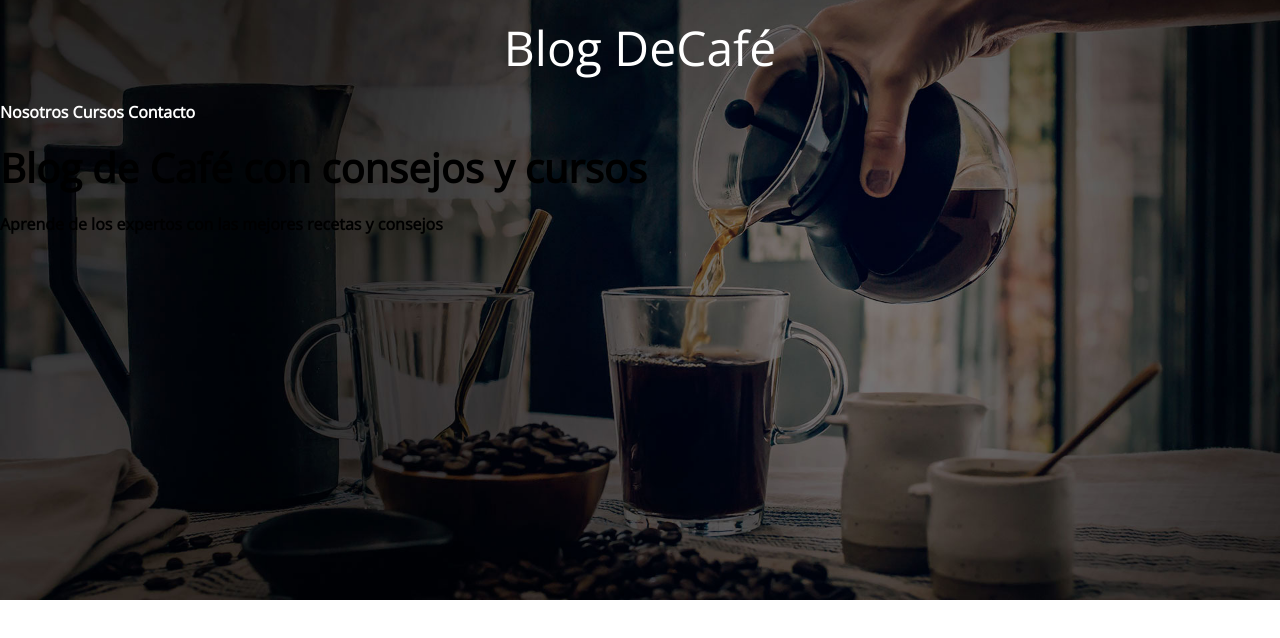
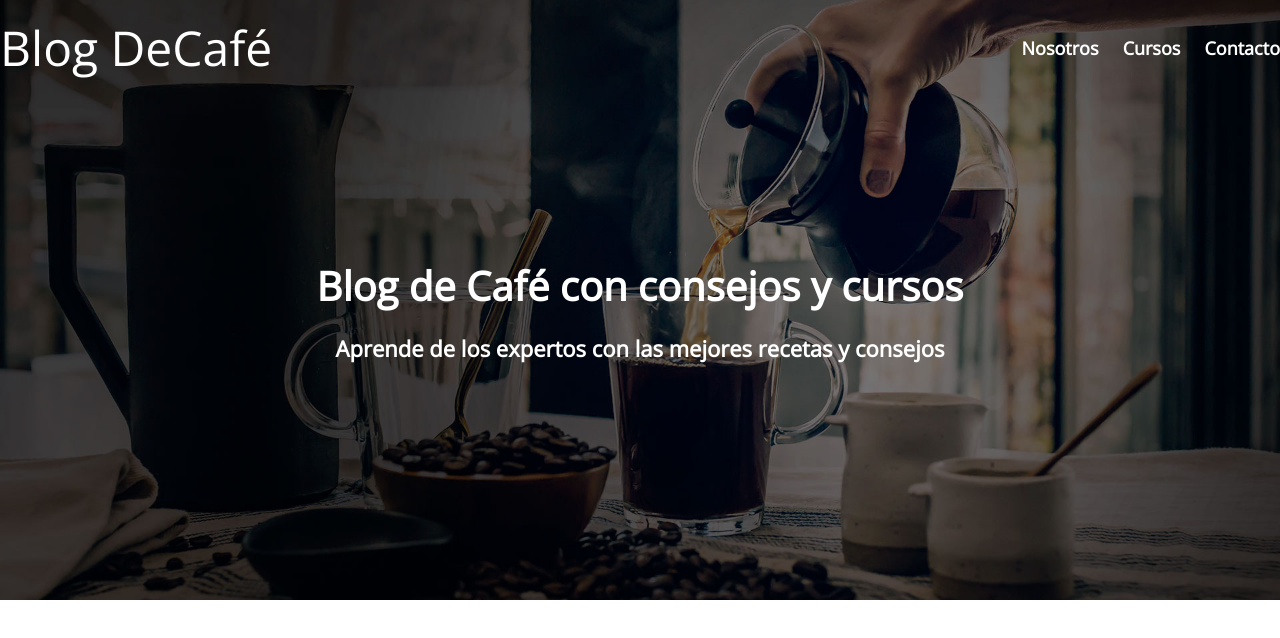
Before and after one commit to lluneta820/blog_del_cafe, a plain HTML site: page index.html in a window 1280 px wide. Drawn offline with nearby package versions, Linux system fonts and the light colour scheme.

Commit message:
cabercera fin

```diff
--- a/css/style.css
+++ b/css/style.css
@@ -52,7 +52,17 @@ img{
 .no-margin{
   margin: 0;
 }
+
 /**Header**/
+@media(min-width:768px) {
+  .barra{
+    display: flex;
+    justify-content: space-between;
+    align-items: center;
+
+  }
+
+}
 .site-header{
     background-image: url(../img/banner.jpg);
     background-repeat: no-repeat;
@@ -74,3 +84,45 @@ img{
 .site-header{
   font-weight: 700;
 }
+/**navegacion**/
+.navegacion a {
+  text-align: center;
+  display: block;
+  font-size:  1.8rem;
+}
+@media(min-width:768px) {
+  .navegacion a {
+    display: inline;
+    margin-right: 2rem;
+
+
+  }
+  .navegacion a:last-of-type {
+    margin: 0;
+  }
+
+}
+
+
+/**header texto**/
+.texto-header{
+  color: #ffffff;
+  text-align: center;
+  margin-top: 5rem;
+
+
+}
+@media(min-width:768px){
+  .texto-header{
+    margin-top: 15rem;
+
+
+  }
+
+}
+
+
+.texto-header p{
+  font-size: 2.2rem;
+
+}
```
